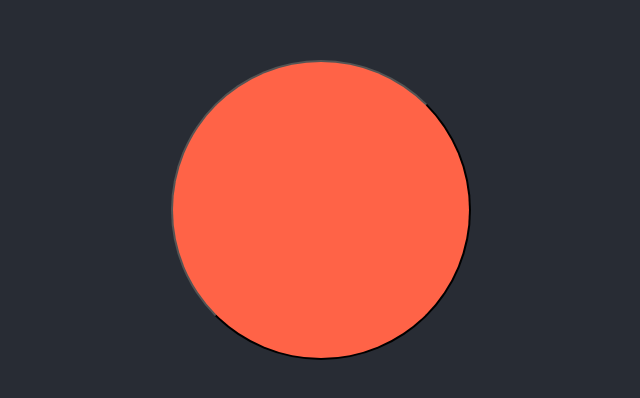
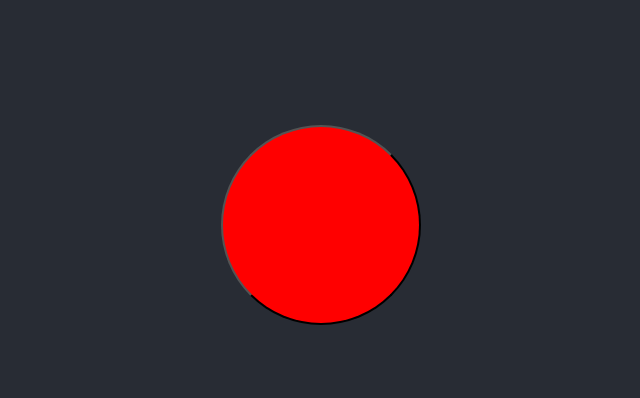
Before and after one commit to emilysaffron/wsjokegenerator, a React (Create React App) app: page / in a window 1280 px wide. Shown: the part 190-588 px from the top of the page, without its empty margins (319-959 px from the left). Built offline with nearby package versions, Linux system fonts and the light colour scheme.

Commit message:
functionally work

```diff
--- a/src/App.js
+++ b/src/App.js
@@ -1,4 +1,4 @@
-import React, { useState, useEffect } from "react";
+import React, { componentDidMount, useState, useEffect } from "react";
 import styled from "@emotion/styled";
 import "./normalise.css";
 import Button from "./Button";
@@ -18,20 +18,27 @@ const JokeText = styled.span``;
 const App = () => {
   const [isFinishedLoading, updateIsFinishedLoading] = useState(false);
   const [joke, updateJoke] = useState(null);
+  /*  this caused an infinite loop lol
+  useEffect(() => {
+    isFinishedLoading ? fetchJoke() : updateIsFinishedLoading(true);
+  }, [joke]); */
 
-  useEffect(() => {
-    isFinishedLoading
-      ? console.log("finished loading")
-      : updateIsFinishedLoading(true);
-  }, [joke]);
+  const fetchJoke = async () => {
+    const url = "https://icanhazdadjoke.com";
+    const options = {
+      headers: {
+        Accept: "application/json",
+      },
+    };
+    const response = await fetch(url, options);
+    const data = await response.json();
 
-  const fetchJoke = () => {
-    updateJoke("joke");
-    console.log("fetching");
+    updateJoke(data.joke);
   };
   return (
     <StyledApp>
       {joke ? <JokeText> {joke}</JokeText> : null}
+      <br />
       <Button handleClick={fetchJoke} />
     </StyledApp>
   );
--- a/src/Button.js
+++ b/src/Button.js
@@ -1,11 +1,11 @@
 import React from "react";
 import styled from "@emotion/styled";
 const StyledButton = styled.button`
-  width: 300px;
-  height: 300px;
+  width: 200px;
+  height: 200px;
   border-radius: 50%;
   outline: none;
-  background-color: tomato;
+  background-color: red;
 `;
 
 const Button = ({ handleClick }) => {
```
